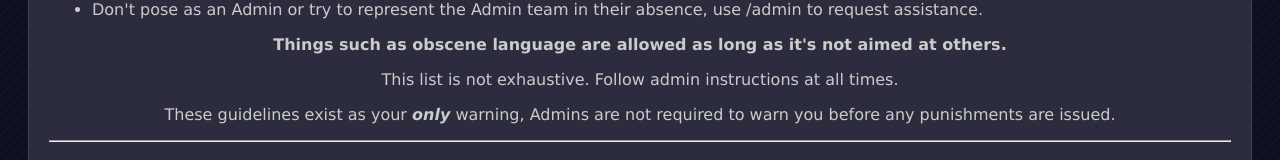
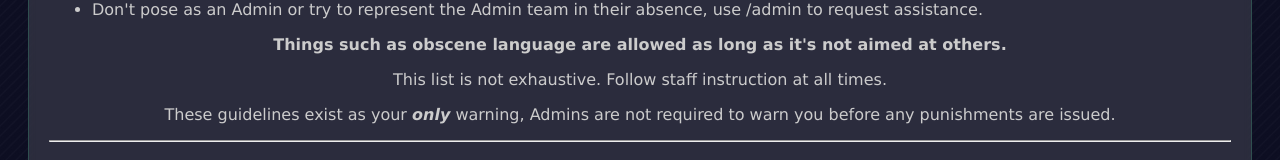
Before and after one commit to BB-Games/global-conduct-rules-community, a SvelteKit app: page / in a window 1280 px wide. Shown: the part 514-674 px from the top of the page. Built offline with nearby package versions, Linux system fonts and the light colour scheme.

Commit message:
Change admin to staff for instruction

```diff
--- a/src/routes/+page.svelte
+++ b/src/routes/+page.svelte
@@ -58,7 +58,7 @@
 			>Things such as obscene language are allowed as long as it's not aimed at others.
 		</strong>
 	</p>
-	<p>This list is not exhaustive. Follow admin instructions at all times.</p>
+	<p>This list is not exhaustive. Follow staff instruction at all times.</p>
 	<p>
 		These guidelines exist as your <i><strong>only</strong></i> warning, Admins are not required to warn
 		you before any punishments are issued.
@@ -71,7 +71,7 @@
 			src="./bb_admin.png"
 			alt="bb admin logo"
 		/>)
-		<i>or</i> a solid white [BB] tag next to their name. Anyone claiming to be an admin without this
+		<i>or</i> a solid white [BB] tag next to their name. Anyone claiming to be an Admin without this
 		tag is an imposter.
 	</p>
 </div>
```
